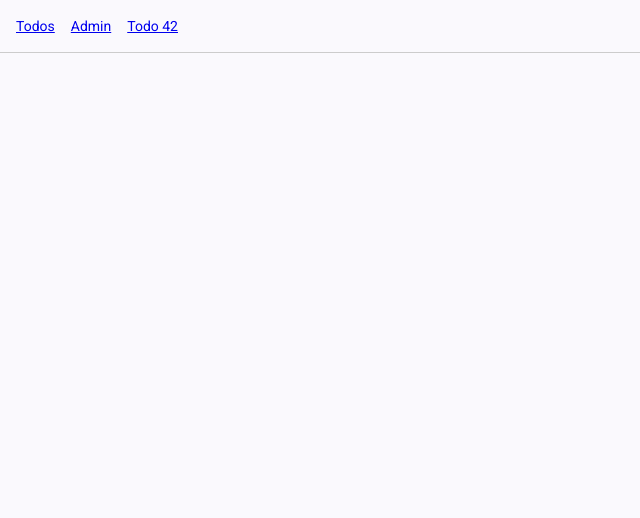
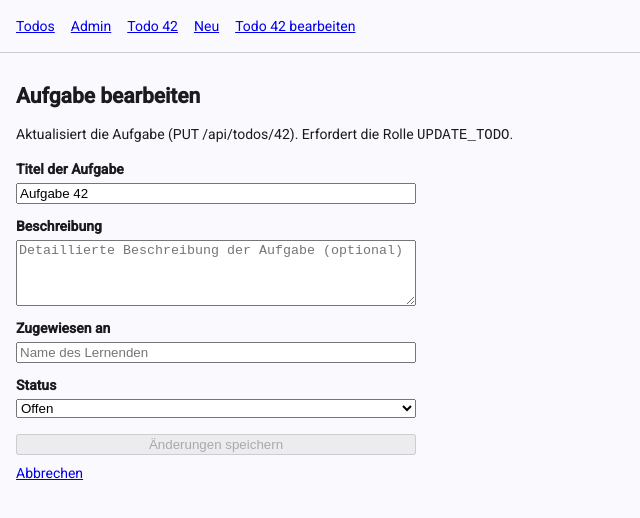
Before and after one commit to mspichiger/todo-app, an Angular app in the folder todo-app/: page /todos/42/edit in a window 1280 px wide. Before the commit this address led to /. Shown: the top 518 px of the page, without its empty margins (0-640 px from the left). Built offline with nearby package versions, Linux system fonts and the light colour scheme.

Commit message:
feat: form validation

```diff
--- a/todo-app/src/app/app.html
+++ b/todo-app/src/app/app.html
@@ -2,6 +2,8 @@
   <a routerLink="/todos" routerLinkActive="active">Todos</a>
   <a routerLink="/admin" routerLinkActive="active">Admin</a>
   <a routerLink="/todos/42" routerLinkActive="active">Todo 42</a>
+  <a routerLink="/todos/new" routerLinkActive="active">Neu</a>
+  <a routerLink="/todos/42/edit" routerLinkActive="active">Todo 42 bearbeiten</a>
 </nav>
 
 <main style="padding:1rem;">
--- a/todo-app/src/app/app.routes.server.ts
+++ b/todo-app/src/app/app.routes.server.ts
@@ -1,6 +1,8 @@
 import { RenderMode, ServerRoute } from '@angular/ssr';
 
 export const serverRoutes: ServerRoute[] = [
+  { path: 'todos/new', renderMode: RenderMode.Server },
+  { path: 'todos/:id/edit', renderMode: RenderMode.Server },
   {
     path: '**',
     renderMode: RenderMode.Prerender
--- a/todo-app/src/app/app.routes.ts
+++ b/todo-app/src/app/app.routes.ts
@@ -2,11 +2,14 @@ import { Routes } from '@angular/router';
 import { TodoList } from './todo-list/todo-list';
 import { TodoAdmin } from './todo-admin/todo-admin';
 import { TodoDetail } from './todo-detail/todo-detail';
+import { TodoForm } from './todo-form/todo-form';
 
 
 export const routes: Routes = [
     { path: 'todos', component: TodoList },
     { path: 'admin', component: TodoAdmin },
+    { path: 'todos/new', component: TodoForm },
+    { path: 'todos/:id/edit', component: TodoForm },
     { path: 'todos/:id', component: TodoDetail },
     { path: '', redirectTo: 'todos', pathMatch: 'full' }
 ];
--- /dev/null
+++ b/todo-app/src/app/models/todo.ts
@@ -0,0 +1,10 @@
+export type TodoStatus = 'OPEN' | 'IN_PROGRESS' | 'DONE';
+
+export interface Todo {
+    id: number;
+    title: string;
+    description?: string;
+    assignTo: string;
+    status: TodoStatus;
+    createdAt?: string;
+}
--- /dev/null
+++ b/todo-app/src/app/todo-form/todo-form.css
@@ -0,0 +1,15 @@
+form > div {
+  display: flex;
+  flex-direction: column;
+  margin-bottom: 0.75rem;
+  max-width: 400px;
+}
+
+label {
+  font-weight: 600;
+  margin-bottom: 0.25rem;
+}
+
+small {
+  color: #b00020;
+}
--- /dev/null
+++ b/todo-app/src/app/todo-form/todo-form.html
@@ -0,0 +1,58 @@
+<h2>{{ isEditMode ? 'Aufgabe bearbeiten' : 'Neue Aufgabe anlegen' }}</h2>
+<p>
+    @if (isEditMode) {
+    Aktualisiert die Aufgabe (PUT /api/todos/{{ id }}). Erfordert die Rolle <code>UPDATE_TODO</code>.
+    } @else {
+    Erstellt eine neue Aufgabe (POST /api/todos). Erfordert die Rolle <code>UPDATE_TODO</code>.
+    }
+</p>
+
+<form [formGroup]="form" (ngSubmit)="onSubmit()" novalidate>
+    <div>
+        <label for="title">Titel der Aufgabe</label>
+        <input id="title" type="text" formControlName="title" placeholder="z. B. Datenbankmigration durchführen" />
+        @if (form.controls.title.touched && form.controls.title.invalid) {
+        <small>
+            @if (form.controls.title.hasError('required')) { Titel ist erforderlich. }
+            @if (form.controls.title.hasError('minlength')) { Mindestens 3 Zeichen. }
+            @if (form.controls.title.hasError('maxlength')) { Maximal 120 Zeichen. }
+        </small>
+        }
+    </div>
+
+    <div>
+        <label for="description">Beschreibung</label>
+        <textarea id="description" formControlName="description" rows="4"
+            placeholder="Detaillierte Beschreibung der Aufgabe (optional)"></textarea>
+        @if (form.controls.description.touched && form.controls.description.hasError('maxlength')) {
+        <small>Maximal 2000 Zeichen.</small>
+        }
+    </div>
+
+    <div>
+        <label for="assignTo">Zugewiesen an</label>
+        <input id="assignTo" type="text" formControlName="assignTo" placeholder="Name des Lernenden" />
+        @if (form.controls.assignTo.touched && form.controls.assignTo.invalid) {
+        <small>
+            @if (form.controls.assignTo.hasError('required')) { Eine Zuweisung ist erforderlich. }
+            @if (form.controls.assignTo.hasError('minlength')) { Mindestens 2 Zeichen. }
+        </small>
+        }
+    </div>
+
+    <div>
+        <label for="status">Status</label>
+        <select id="status" formControlName="status">
+            @for (option of statusOptions; track option.value) {
+            <option [value]="option.value">{{ option.label }}</option>
+            }
+        </select>
+    </div>
+
+    <div style="display:flex; gap:0.5rem; margin-top:1rem;">
+        <button type="submit" [disabled]="form.invalid">
+            {{ isEditMode ? 'Änderungen speichern' : 'Aufgabe anlegen' }}
+        </button>
+        <a routerLink="/todos">Abbrechen</a>
+    </div>
+</form>
--- /dev/null
+++ b/todo-app/src/app/todo-form/todo-form.ts
@@ -0,0 +1,78 @@
+import { Component, inject, OnInit } from '@angular/core';
+import { ActivatedRoute, Router, RouterLink } from '@angular/router';
+import {
+    FormBuilder,
+    ReactiveFormsModule,
+    Validators,
+} from '@angular/forms';
+import { Todo, TodoStatus } from '../models/todo';
+
+@Component({
+    selector: 'app-todo-form',
+    imports: [ReactiveFormsModule, RouterLink],
+    templateUrl: './todo-form.html',
+    styleUrl: './todo-form.css',
+})
+export class TodoForm implements OnInit {
+    private fb = inject(FormBuilder);
+    private route = inject(ActivatedRoute);
+    private router = inject(Router);
+
+    // id aus der URL: null => neue Aufgabe anlegen, sonst => bestehende Aufgabe bearbeiten
+    id: number | null = null;
+
+    readonly statusOptions: { value: TodoStatus; label: string }[] = [
+        { value: 'OPEN', label: 'Offen' },
+        { value: 'IN_PROGRESS', label: 'In Bearbeitung' },
+        { value: 'DONE', label: 'Erledigt' },
+    ];
+
+    form = this.fb.nonNullable.group({
+        title: ['', [Validators.required, Validators.minLength(3), Validators.maxLength(120)]],
+        description: ['', [Validators.maxLength(2000)]],
+        assignTo: ['', [Validators.required, Validators.minLength(2)]],
+        status: ['OPEN' as TodoStatus, [Validators.required]],
+    });
+
+    get isEditMode(): boolean {
+        return this.id !== null;
+    }
+
+    ngOnInit(): void {
+        const idParam = this.route.snapshot.paramMap.get('id');
+        if (idParam !== null) {
+            this.id = Number(idParam);
+            // Hier würde normalerweise ein TodoService die Aufgabe per id vom Backend laden.
+            // Beispielhaftes Vorbefüllen:
+            const existing: Todo = {
+                id: this.id,
+                title: `Aufgabe ${this.id}`,
+                description: '',
+                assignTo: '',
+                status: 'OPEN',
+            };
+            this.form.patchValue(existing);
+        }
+    }
+
+    onSubmit(): void {
+        if (this.form.invalid) {
+            this.form.markAllAsTouched();
+            return;
+        }
+
+        const value = this.form.getRawValue();
+
+        if (this.isEditMode) {
+            // PUT /api/todos/{id} – Rolle UPDATE_TODO
+            const updated: Todo = { id: this.id!, ...value };
+            console.log('Update Todo', updated);
+        } else {
+            // POST /api/todos – Rolle UPDATE_TODO
+            const created: Omit<Todo, 'id' | 'createdAt'> = value;
+            console.log('Create Todo', created);
+        }
+
+        this.router.navigate(['/todos']);
+    }
+}
```
